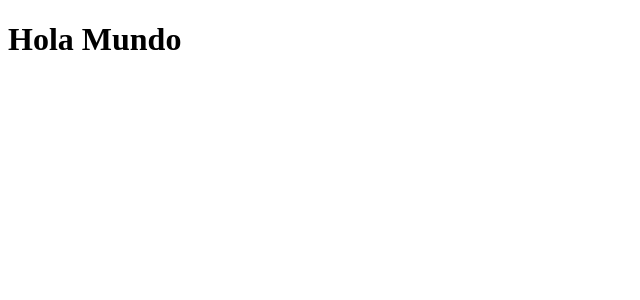
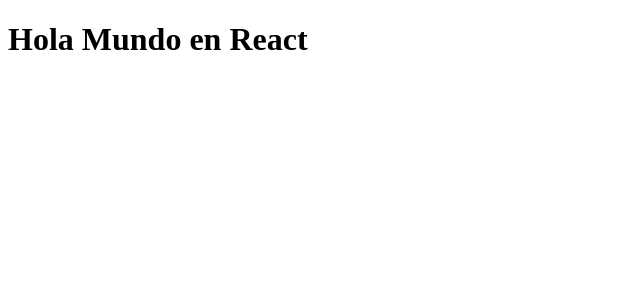
Before and after one commit to dgutierrez21/React-De-cero-a-experto-Hooks-y-MERN-, a React (Vite) app in the folder 03-counter-app-vite/: page / in a window 1280 px wide. Shown: the top 300 px of the page, without its empty margins (0-640 px from the left). Built offline with nearby package versions, Linux system fonts and the light colour scheme.

Commit message:
Nuestro primer Componente

```diff
--- /dev/null
+++ b/03-counter-app-vite/src/App.jsx
@@ -0,0 +1,11 @@
+// function App() {
+//   // document.createElement
+
+//   return <h1>Hola Mundo</h1>;
+// }
+
+export const App = () => {
+  return <h1>Hola Mundo en React</h1>;
+};
+
+export default App;
--- a/03-counter-app-vite/src/main.jsx
+++ b/03-counter-app-vite/src/main.jsx
@@ -1,11 +1,7 @@
 import React from "react";
 import ReactDOM from "react-dom/client";
 
-function App() {
-  // document.createElement
-
-  return <h1>Hola Mundo</h1>;
-}
+import App from "./App";
 
 ReactDOM.createRoot(document.getElementById("root")).render(
   <React.StrictMode>
```
